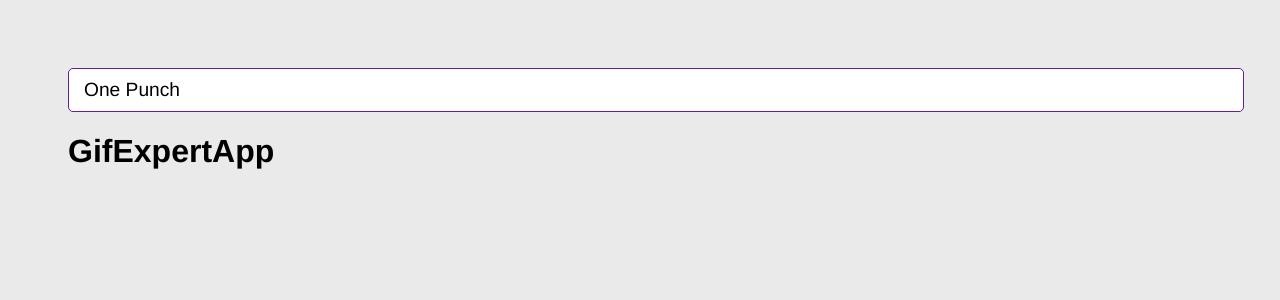
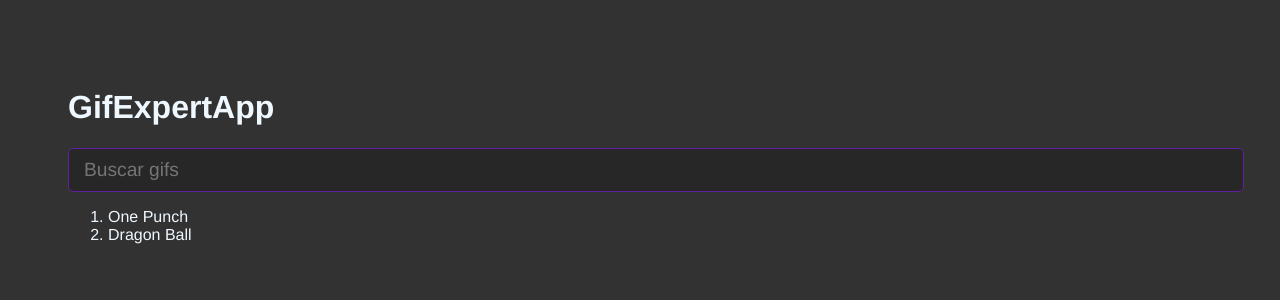
Before and after one commit to juankyop/gif-expert-app, a React (Vite) app: page / in a window 1280 px wide. Shown: the top 300 px of the page. Built offline with nearby package versions, Linux system fonts and the light colour scheme.

Commit message:
Add category to list

```diff
--- a/src/AddCategory.jsx
+++ b/src/AddCategory.jsx
@@ -1,8 +1,8 @@
 import { useState } from "react"
 
-export const AddCategory = () => {
+export const AddCategory = ({ setCategories }) => {
 
-const [ inputValue, setInputValue ] = useState('One Punch');
+const [ inputValue, setInputValue ] = useState('');
 
 const onInputChange = ({ target }) => {
   setInputValue( target.value );
@@ -10,7 +10,10 @@ const onInputChange = ({ target }) => {
 
 const onSubmit = (event) => {
   event.preventDefault();
-  console.log(inputValue) ;
+  if(inputValue.trim().length <= 1) return;
+
+  setCategories(nombres => [ inputValue, ...nombres] );
+  setInputValue("");
 }
 
   return (
--- a/src/GifExpertApp.jsx
+++ b/src/GifExpertApp.jsx
@@ -1,13 +1,27 @@
 import { AddCategory } from "./AddCategory"
+import { useState } from "react"
 
-export const GifExpertApp = () => {
+export const GifExpertApp = ( ) => {
+
+  const [categories, setCategories] = useState(['One Punch', 'Dragon Ball']);
+
+  const onAddCategory = () => {
+    setCategories([ 'Valorant', ...categories ]);
+  }
 
   return (
     <>
-        <AddCategory></AddCategory>
         <h1>GifExpertApp</h1>
 
-        {}
+        <AddCategory setCategories={ setCategories }/>
+
+      <ol>
+        {
+          categories.map( category => {
+            return <li key={ category }>{ category }</li>
+          })
+        }
+      </ol>
     </>
   )
 }
--- a/src/styles.css
+++ b/src/styles.css
@@ -1,6 +1,7 @@
 * {
     font-family: Helvetica, Arial, sans-serif;
-    background-color: rgb(234, 234, 234);
+    background-color: rgb(50, 50, 50);
+    color: aliceblue;
   }
 
   body {
@@ -8,10 +9,10 @@
   }
 
   input {
-    background-color: white;
+    background-color: rgb(39, 39, 39);
     border-radius: 5px;
     border: 1px solid rgb(97, 32, 158);
-    color: black;
+    color: rgb(244, 244, 244);
     font-size: 1.2rem;
     outline: none;
     padding: 10px 15px;
```
